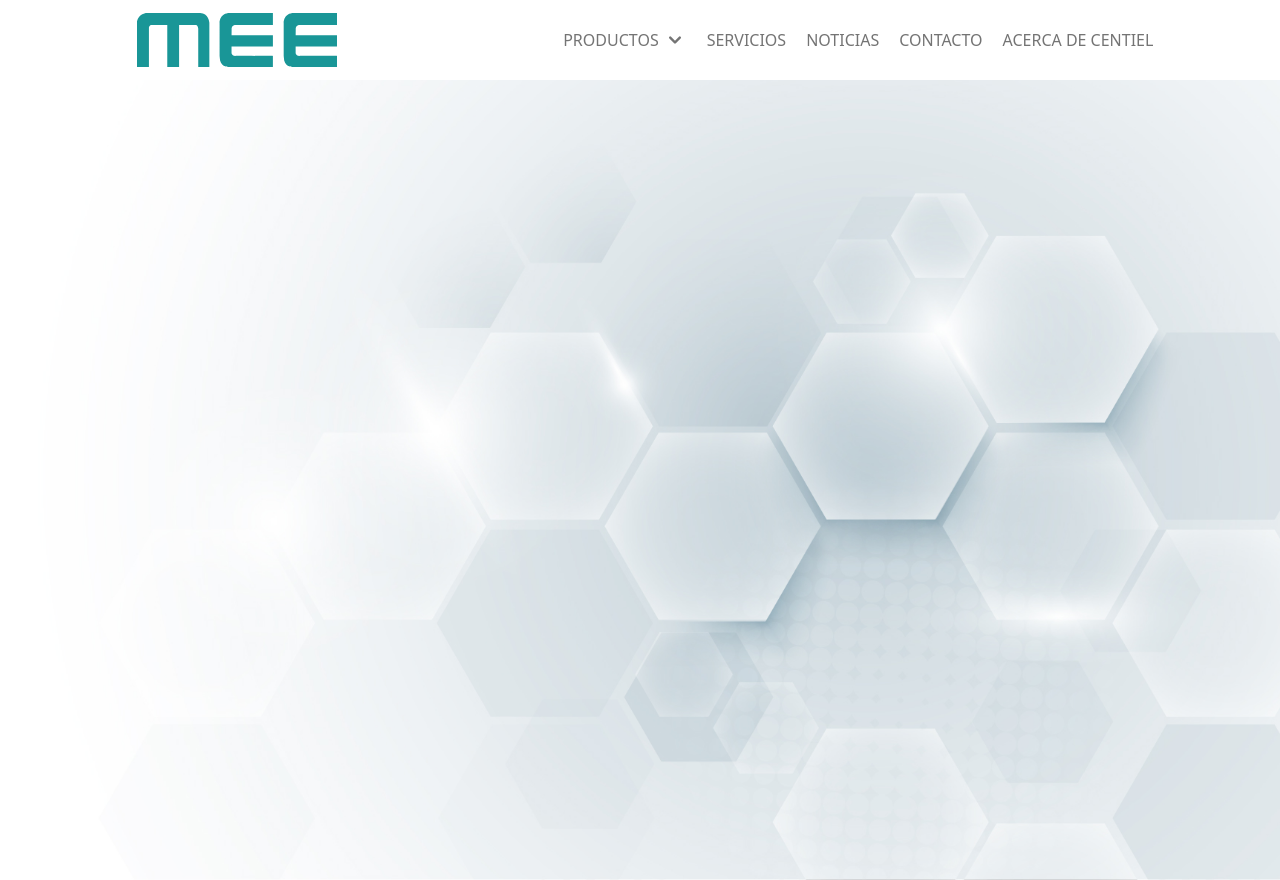
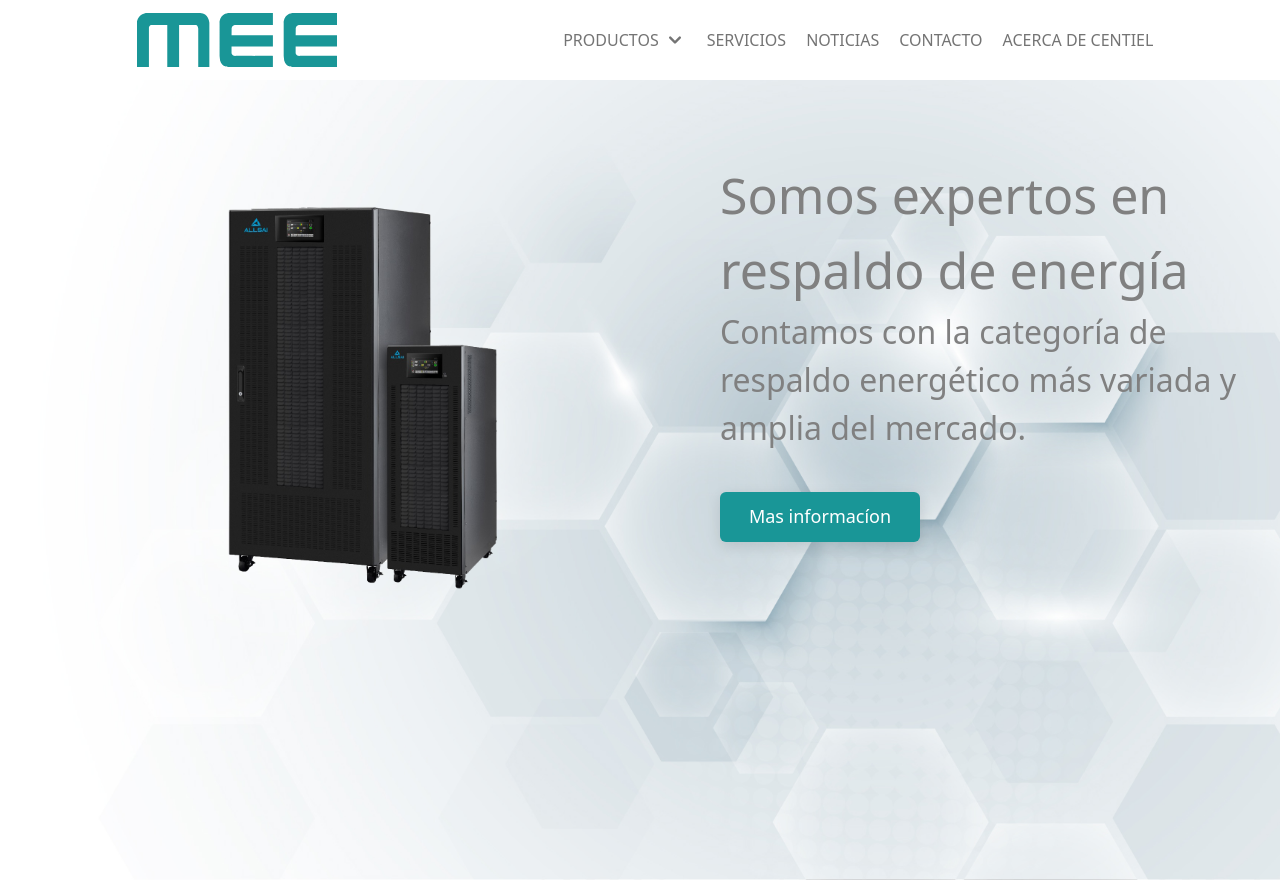
Before and after one commit to Gitbertod/meelatam, a React (Vite) app: page / in a window 1280 px wide. Built offline with nearby package versions, Linux system fonts and the light colour scheme.

Commit message:
creating hero component

```diff
--- a/components/container/Container.jsx
+++ b/components/container/Container.jsx
@@ -1,9 +1,10 @@
 import React from 'react'
 import styles from './Container.module.css';
+import Hero from '../hero/Hero';
 
 const Container = () => {
   return (
-    <div className={styles.container}>Container</div>
+    <div className={styles.container}><Hero/></div>
   )
 }
 
--- /dev/null
+++ b/components/hero/Hero.jsx
@@ -0,0 +1,17 @@
+import React from 'react'
+import styles from "./Hero.module.css"
+
+const Hero = () => {
+  return (
+    <div className={styles.heroContainer} >
+        <img className={styles.heroImage}src="/trifasica-4.png"/>
+        <div className={styles.containerText}>
+            <h2 className={styles.title}>Somos expertos en respaldo de energía</h2>
+            <h3 className={styles.text}>Contamos con la categoría de respaldo energético más variada y amplia del mercado.</h3>
+            <button className={styles.btn}>Mas informacíon</button>
+        </div>
+    </div>
+  )
+}
+
+export default Hero
--- /dev/null
+++ b/components/hero/Hero.module.css
@@ -0,0 +1,69 @@
+.heroContainer {
+  display: flex;
+}
+
+.heroImage {
+  width: 25%;
+  height: 25%;
+  margin-left: 200px;
+  padding-top: 80px;
+}
+.containerText {
+  display: flex;
+  flex-direction: column;
+  justify-content: center;
+  width:650px ;
+  margin-left: 200px;
+}
+.title {
+  color: gray;
+  font-size: 50px;
+}
+.text {
+  color: gray;
+  font-size: xx-large;
+}
+.btn {
+  margin-top: 40px;
+  background-color: rgb(25, 150, 151);
+  width: 200px;
+  height: 50px;
+  border-radius: 6px;
+  font-size: large;
+  color: white;
+  border: none;
+  cursor: pointer;
+  transition: all 0.3s ease;
+  box-shadow: 0 4px 14px rgba(0, 0, 0, 0.1);
+  position: relative;
+  overflow: hidden;
+}
+
+.btn::before {
+  content: "";
+  position: absolute;
+  top: 0;
+  left: -75%;
+  width: 50%;
+  height: 100%;
+  background: rgba(255, 255, 255, 0.2);
+  transform: skewX(-20deg);
+}
+
+.btn:hover::before {
+  animation: shine 0.8s forwards;
+}
+
+.btn:hover {
+  transform: translateY(-3px) scale(1.03);
+  box-shadow: 0 8px 20px rgba(0, 0, 0, 0.2);
+}
+
+@keyframes shine {
+  0% {
+    left: -75%;
+  }
+  100% {
+    left: 125%;
+  }
+}
--- a/components/navbar/NavBar.module.css
+++ b/components/navbar/NavBar.module.css
@@ -111,10 +111,7 @@
   height: fit-content;
   line-height: 10px;
 }
-a:hover .subnavContent {
-  background-color: #eee;
-  color: #f9b03a;
-}
+
 .subnav:hover > .subnavContent,
 .subnavContent:hover {
   display: flex;
```
Also changed, not shown: public/bg2.jpeg (added), public/trifasica-4.png (added).
